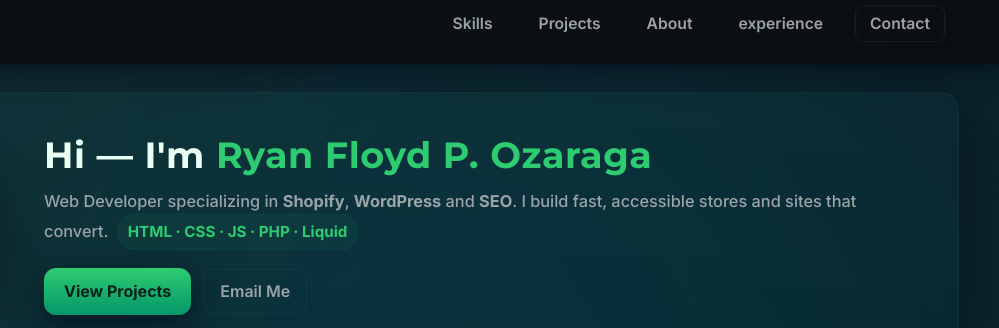
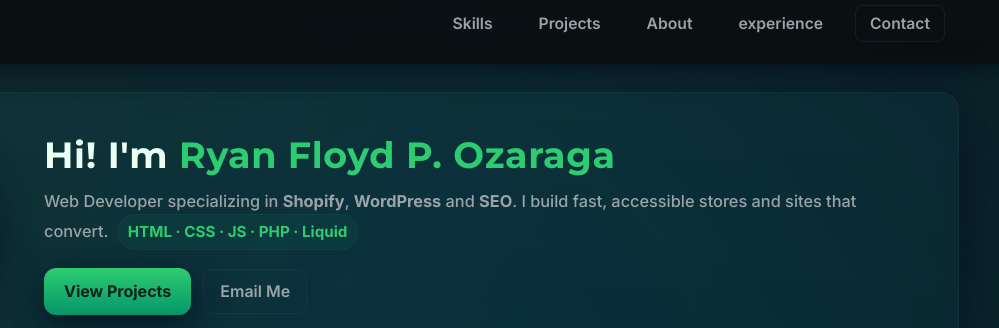
Before and after one commit to ozaragaryanfloyd-rgb/portfolio-site, a plain HTML site: page index.html in a window 1280 px wide. Shown: the part 16-344 px from the top of the page, 281-1280 px from the left. Drawn offline with Linux system fonts and the light colour scheme.

Commit message:
Update index.html

```diff
--- a/index.html
+++ b/index.html
@@ -891,7 +891,7 @@ document.querySelectorAll('a[href^="#"]').forEach(anchor => {
       </div>
 
       <div class="hero-info">
-        <h1 id="hero-heading">Hi — I'm <span style="color:var(--emerald)">Ryan Floyd P. Ozaraga</span></h1>
+        <h1 id="hero-heading">Hi! I'm <span style="color:var(--emerald)">Ryan Floyd P. Ozaraga</span></h1>
         <p class="lead">Web Developer specializing in <strong>Shopify</strong>, <strong>WordPress</strong> and <strong>SEO</strong>. I build fast, accessible stores and sites that convert. <span class="skill-inline">HTML · CSS · JS · PHP · Liquid</span></p>
 
         <div class="hero-ctas" role="group" aria-label="Primary actions">
```
